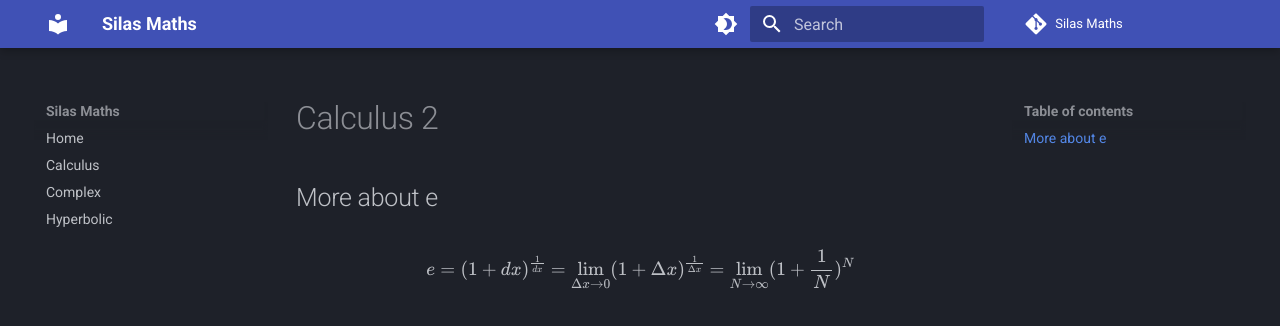
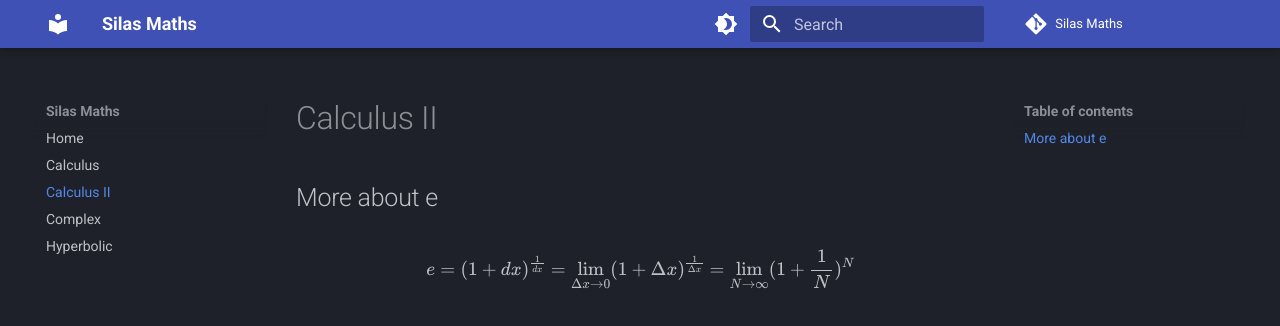
Before and after one commit to asherp/silas, an MkDocs documentation site: the page built from docs/calculus_2.md, in a window 1280 px wide. Shown: the top 326 px of the page. Built offline with MkDocs 1.6.1 and Material for MkDocs 9.7.7, drawn with Linux system fonts in a browser that asks for light colours; comment, search, counter and statistics services are not loaded.

Commit message:
Update mkdocs.yml

```diff
--- a/mkdocs.yml
+++ b/mkdocs.yml
@@ -6,6 +6,7 @@
 nav:
   - Home: README.md
   - Calculus: derivatives.md
+  - Calculus II: calculus_2.md
   - Complex: complex.md
   - Hyperbolic: hyperbolic.md
 
```
